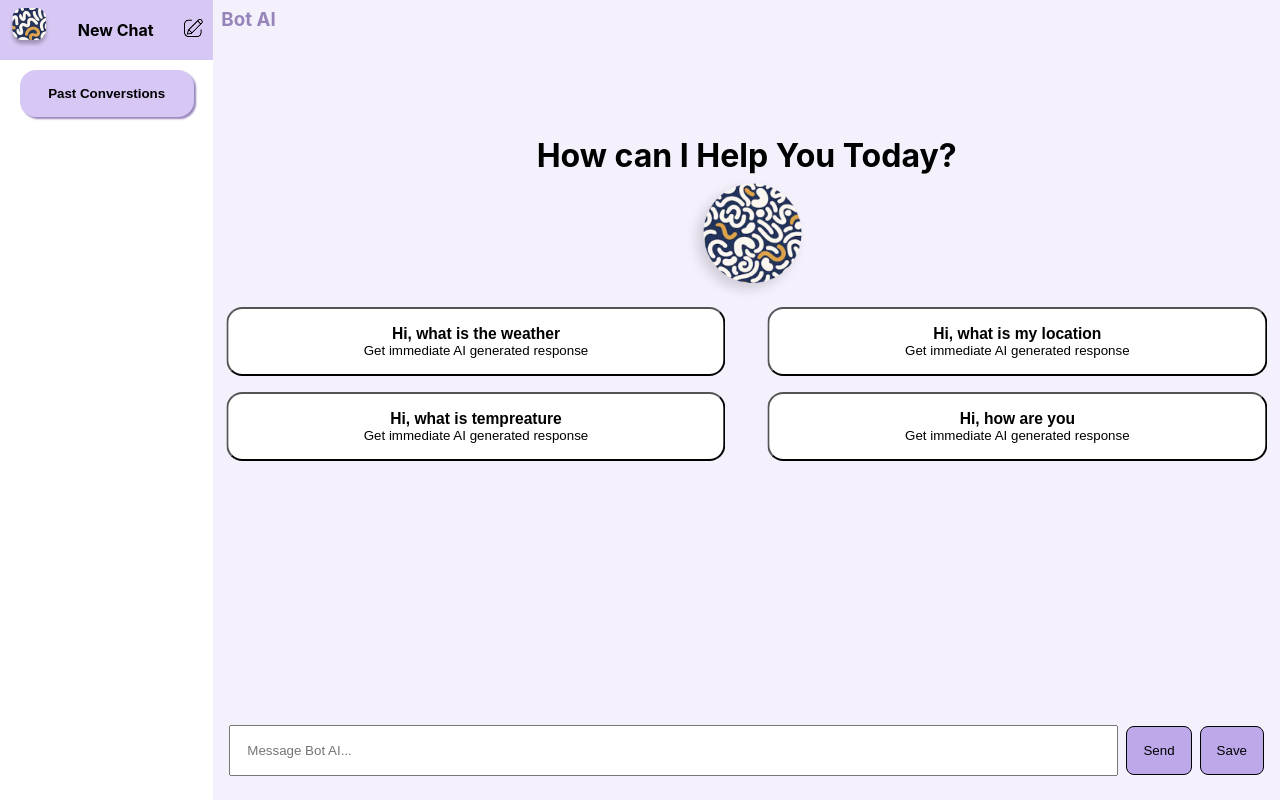
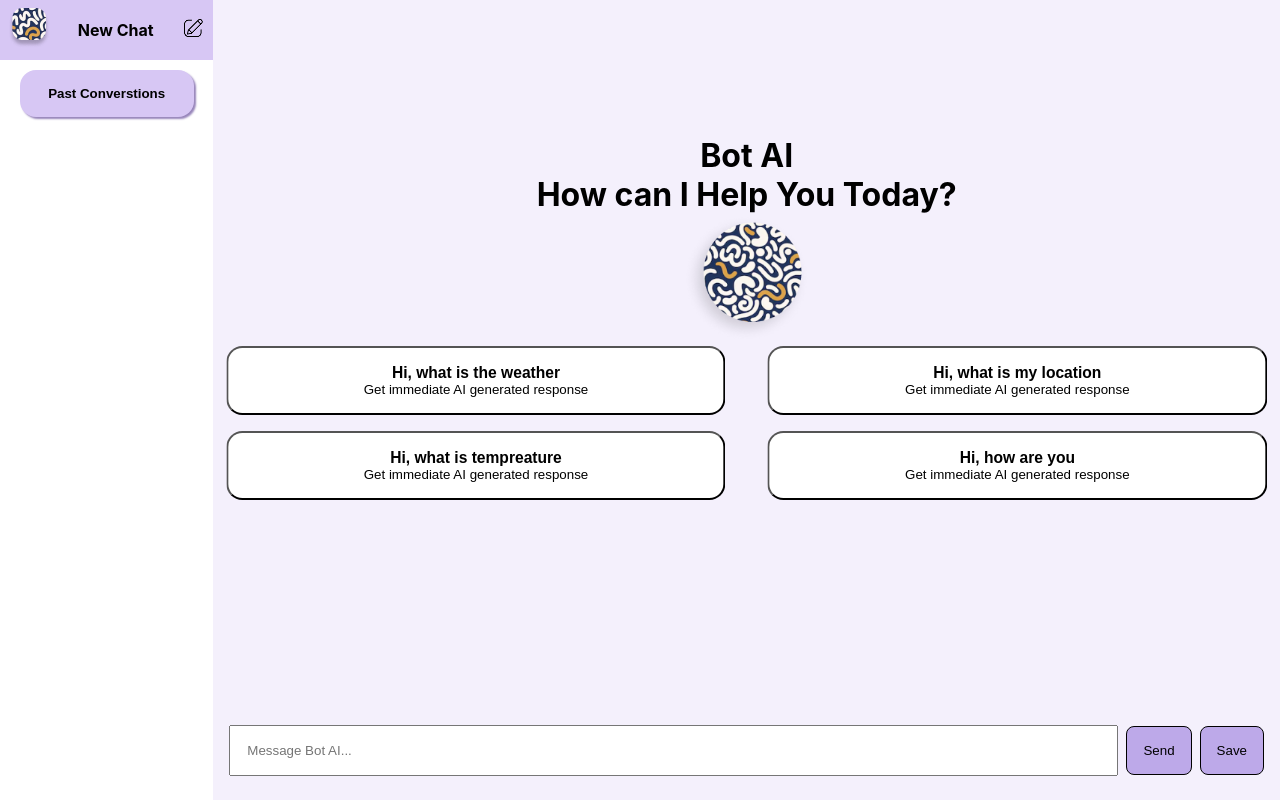
Before and after one commit to ryn-001/XBot-AI, a React (Create React App) app: page / in a window 1280 px wide. Built offline with nearby package versions, Linux system fonts and the light colour scheme.

Commit message:
Minor Bug changes

```diff
--- a/src/components/Chat.css
+++ b/src/components/Chat.css
@@ -10,7 +10,7 @@
     position: relative;
 }
 
-.welcome-heading{
+.welcome{
     width: 100%;
     text-align: center;
     position: absolute;
@@ -25,7 +25,7 @@
     color: #9785BA;
 }
 
-.welcome > img{
+.welcome-child > img{
     width: 8rem;
     height: 8rem;
 }
--- a/src/components/Chat.js
+++ b/src/components/Chat.js
@@ -68,13 +68,10 @@ export default function Chat({
 
   return (
     <div className="chat-section">
-      <div className="bot-ai-heading">
-        <h3>Bot AI</h3>
-      </div>
-
       {newChat ? (
-        <header className="welcome-heading">
-          <div className="welcome">
+        <header className="welcome">
+          <h1 className="welcome-heading">Bot AI</h1>
+          <div className="welcome-child">
             <h1>How can I Help You Today?</h1>
             <img src={pfp} alt="pfp" />
           </div>
```
